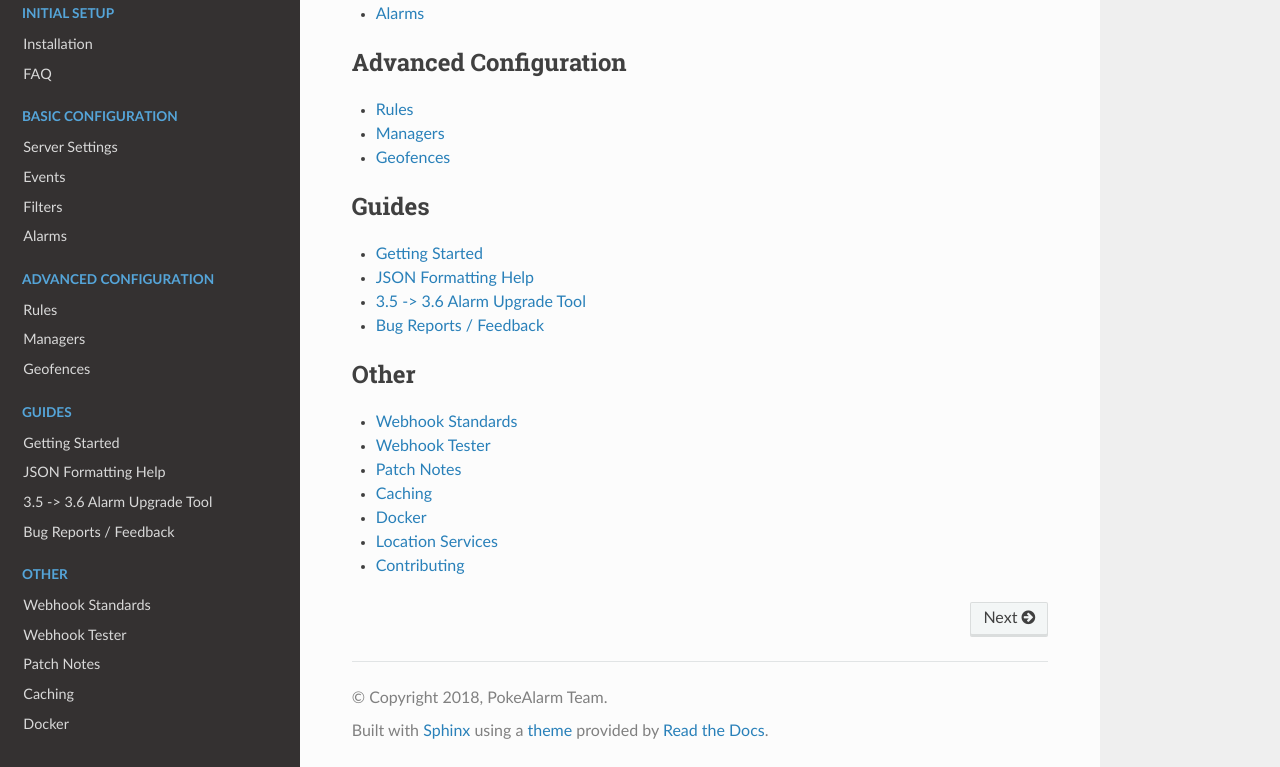
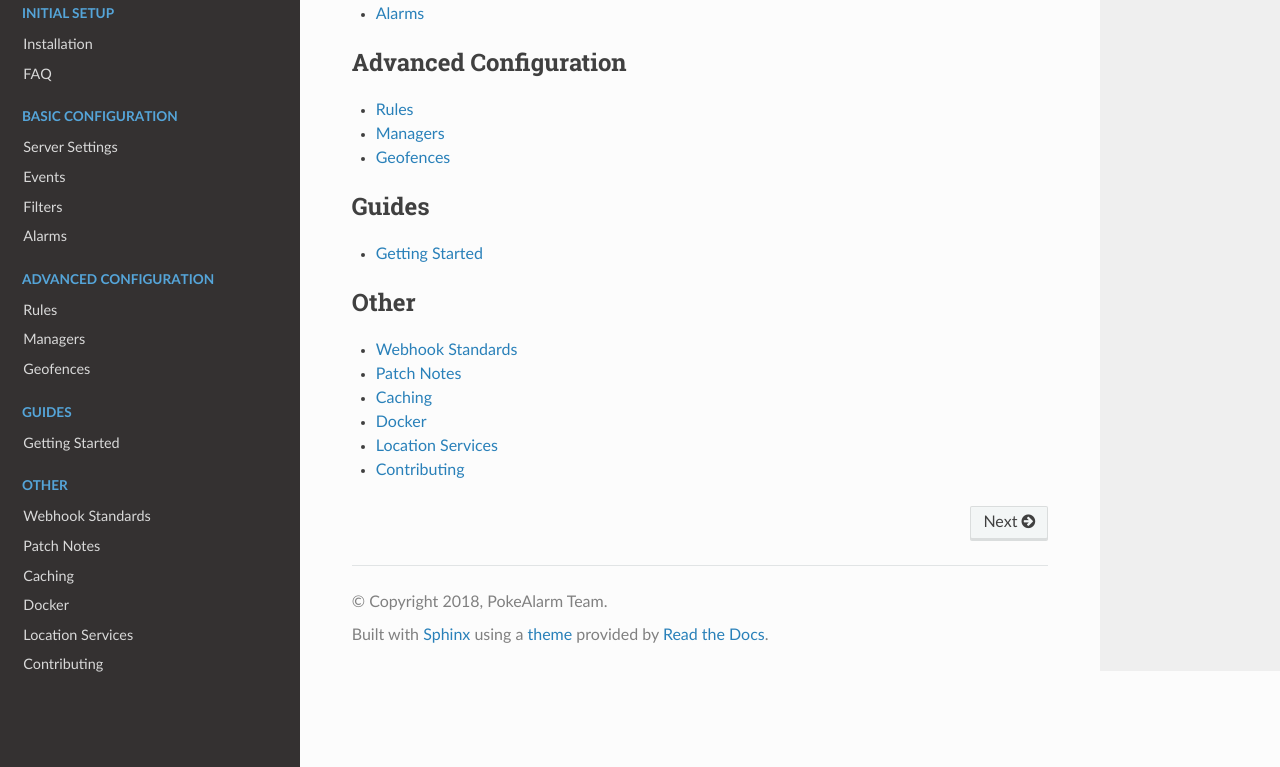
Before and after one commit to pokealarm/pokealarm, a Sphinx documentation site: the page built from docs/index.rst, in a window 1280 px wide and 900 px high, scrolled down 791 px, cut to the strip 133-900 px from the top of the window. Built offline with Sphinx 7.4.7 and the Read the Docs theme 2.0.0, drawn with Linux system fonts in a browser that asks for light colours.

Commit message:
RTD - remove unfinished files.

```diff
--- a/docs/guides/upgrade-tool.md
+++ /dev/null
@@ -1,3 +0,0 @@
-# 3.5 -> 3.6 Alarm Upgrade Tool
-
-.. note:: This page is still under construction! Check back later!
--- a/docs/index.rst
+++ b/docs/index.rst
@@ -50,9 +50,6 @@ know of any rare spawns or raids.
    :glob:
 
    Getting Started <guides/getting-started-guide>
-   JSON Formatting Help <guides/json-formatting>
-   3.5 -> 3.6 Alarm Upgrade Tool <guides/upgrade-tool>
-   Bug Reports / Feedback <guides/bug-feedback>
 
 
 .. toctree::
@@ -62,7 +59,6 @@ know of any rare spawns or raids.
    :glob:
 
    Webhook Standards <miscellaneous/webhook-standard>
-   Webhook Tester <miscellaneous/webhook-tester>
    Patch Notes <miscellaneous/patch-notes>
    Caching <miscellaneous/object-caching>
    Docker <miscellaneous/docker>
```
Also changed, not shown: docs/guides/json-formatting.md (deleted, +0 -3 lines), docs/miscellaneous/webhook-tester.md (deleted, +0 -3 lines).
